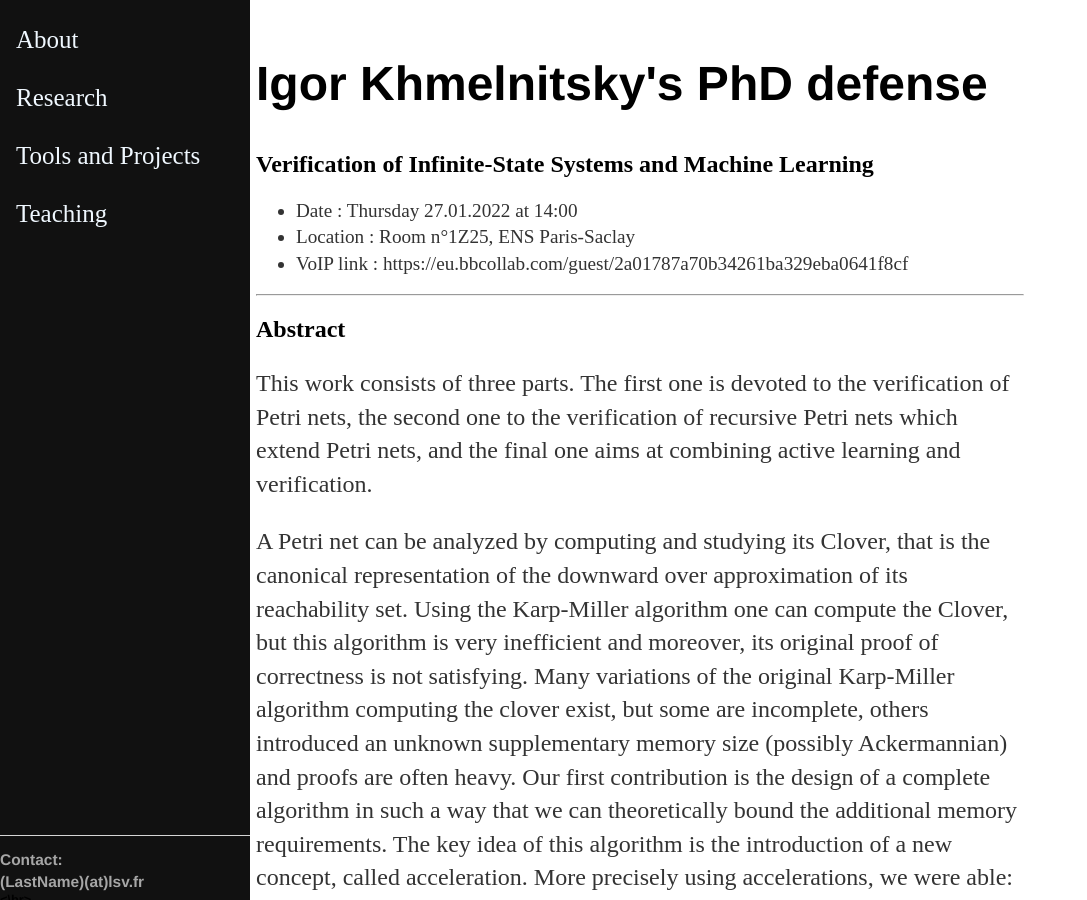
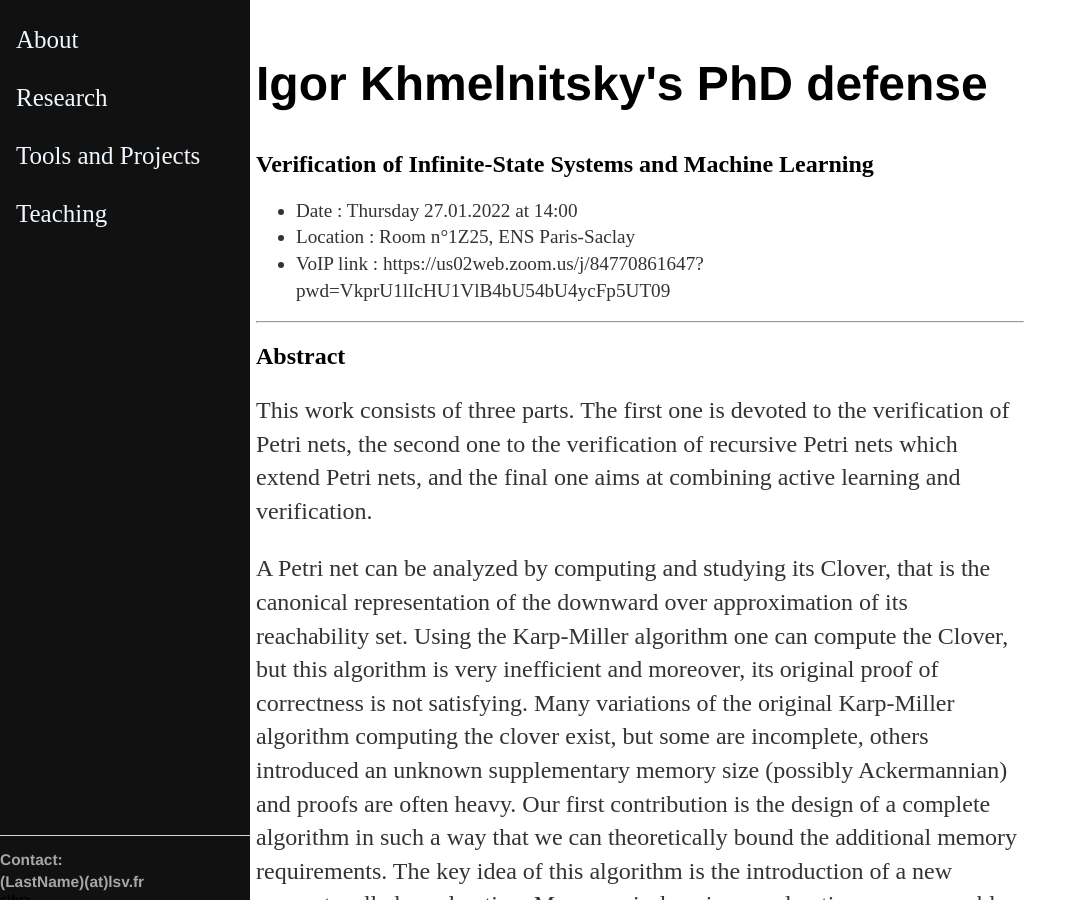
Before and after one commit to IgorKhm/igorkhm.github.io, a Jekyll site: the page built from phd_defense.md, in a window 1280 px wide and 900 px high. Shown: the whole window, without its empty margins (0-1087 px from the left). Built offline with Jekyll 4.4.1, drawn with Linux system fonts in a browser that asks for light colours; some of the changed lines change nothing that is shown.

Commit message:
Update phd_defense.md

```diff
--- a/phd_defense.md
+++ b/phd_defense.md
@@ -6,7 +6,7 @@ title: "Igor Khmelnitsky's PhD defense"
 ## Verification of Infinite-State Systems and Machine Learning
 + Date      : Thursday 27.01.2022 at 14:00
 + Location  : Room n°1Z25, ENS Paris-Saclay
-+ VoIP link : https://eu.bbcollab.com/guest/2a01787a70b34261ba329eba0641f8cf
++ VoIP link : https://us02web.zoom.us/j/84770861647?pwd=VkprU1lIcHU1VlB4bU54bU4ycFp5UT09
 
 ---
 
```
